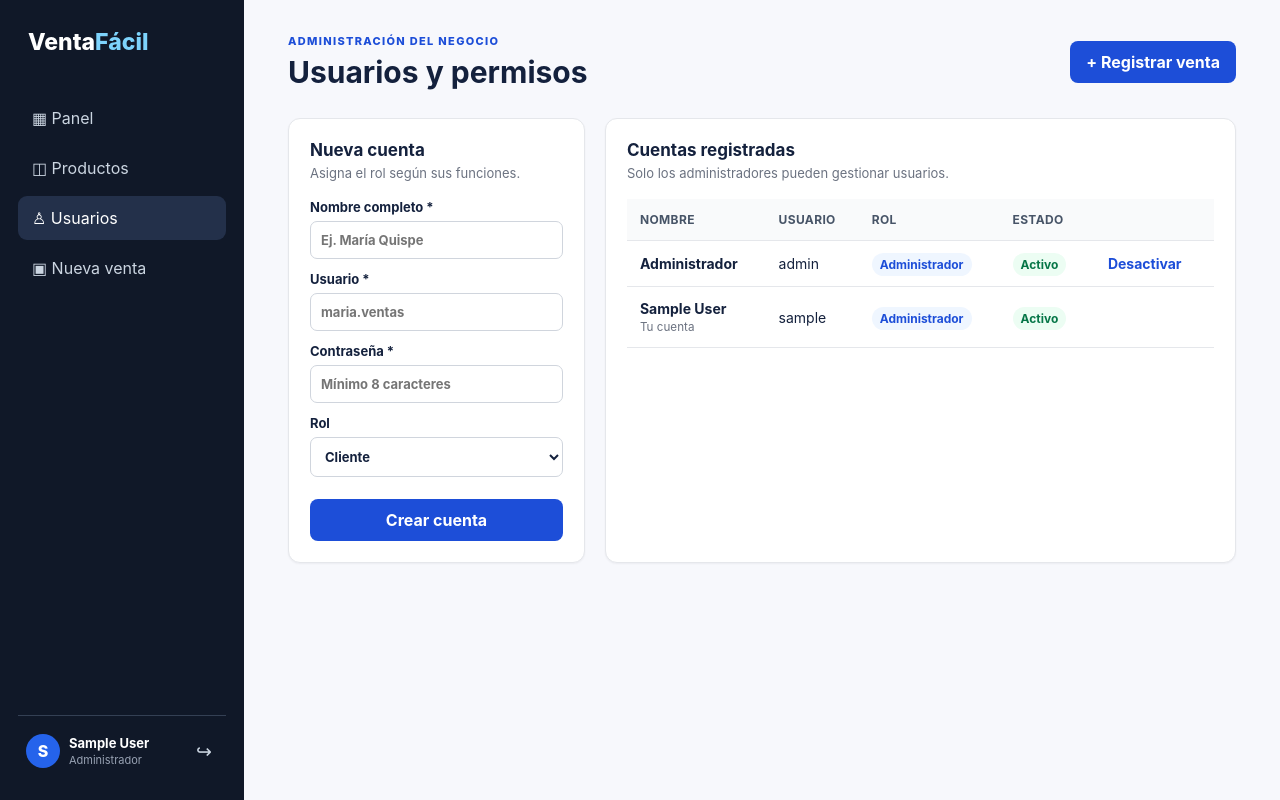
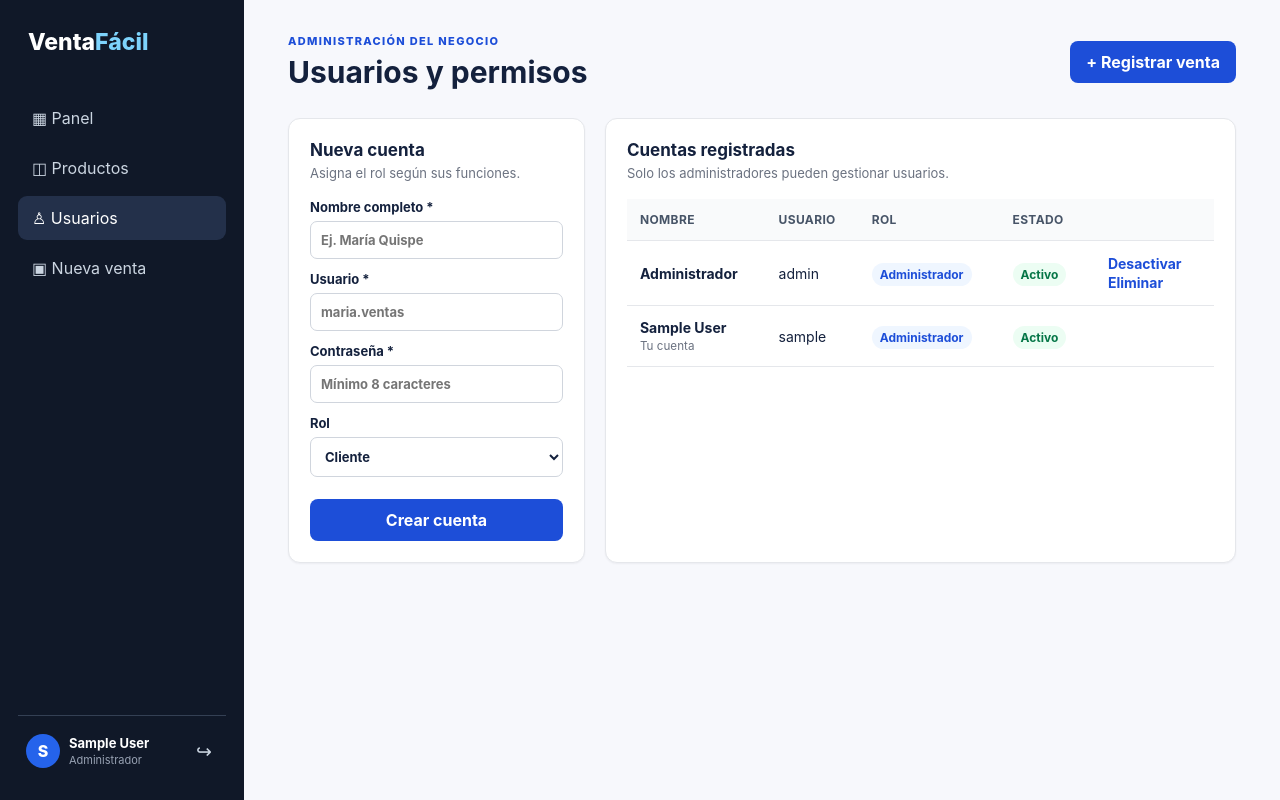
Before and after one commit to jhunnior-06/Sistema-de-ventas-, a FastAPI app: page /usuarios in a window 1280 px wide. Run offline with FastAPI, Linux system fonts and the light colour scheme; the visitor is signed in with stand-in values (Sample User, id 1); tables that the repository leaves empty hold one stand-in row (values such as "Sample post"); some libraries are stand-ins or nearby versions.

Commit message:
Agregar eliminación de cuentas de usuarios

```diff
--- a/app/templates/users.html
+++ b/app/templates/users.html
@@ -19,7 +19,7 @@
     <td>{{ user.username }}</td>
     <td><span class="badge {% if user.role == 'admin' %}badge-blue{% else %}badge-green{% endif %}">{% if user.role == 'admin' %}Administrador{% elif user.role == 'customer' %}Cliente{% else %}Vendedor{% endif %}</span></td>
     <td><span class="badge {% if user.active %}badge-green{% else %}badge-gray{% endif %}">{% if user.active %}Activo{% else %}Inactivo{% endif %}</span></td>
-    <td>{% if user.id != current_user.id %}<form method="post" action="/usuarios/{{ user.id }}/estado"><button class="link-button" type="submit">{% if user.active %}Desactivar{% else %}Activar{% endif %}</button></form>{% endif %}</td>
+    <td>{% if user.id != current_user.id %}<div class="action-cell"><form method="post" action="/usuarios/{{ user.id }}/estado"><button class="link-button" type="submit">{% if user.active %}Desactivar{% else %}Activar{% endif %}</button></form><form method="post" action="/usuarios/{{ user.id }}/eliminar" onsubmit="return confirm('¿Eliminar esta cuenta?');"><button class="link-button danger-link" type="submit">Eliminar</button></form></div>{% endif %}</td>
   </tr>{% endfor %}
   </tbody></table></div>
 </section>
```
